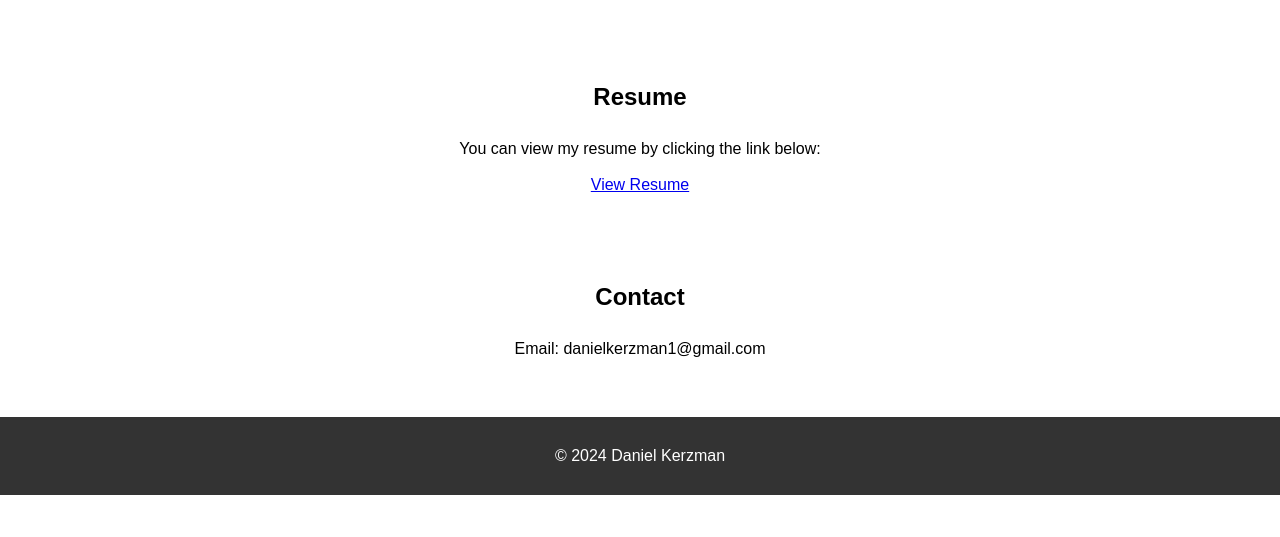
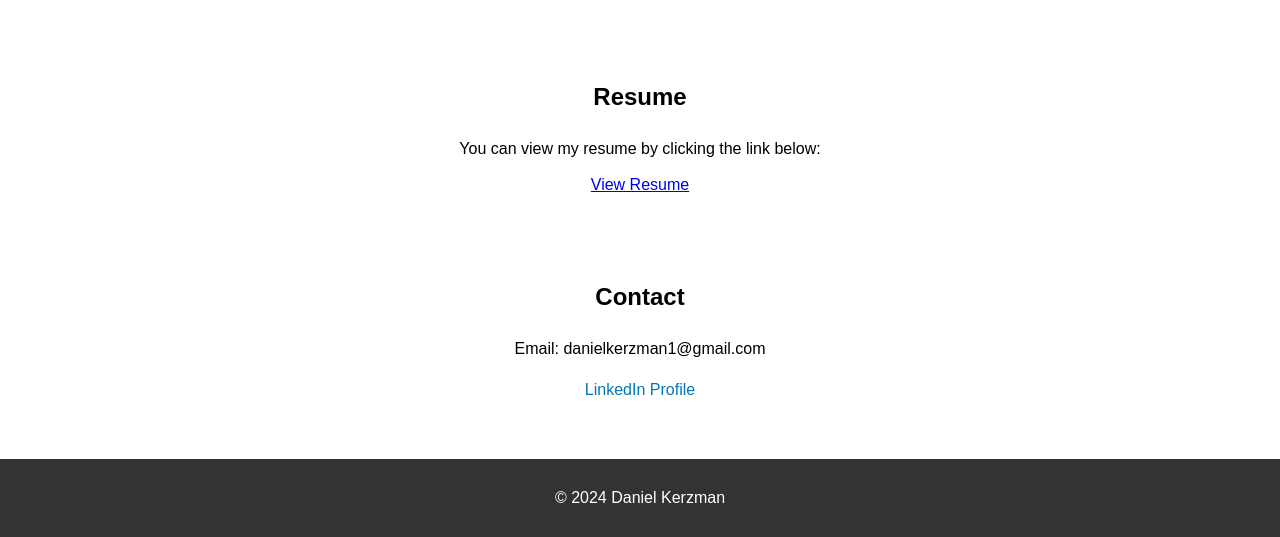
Before and after one commit to FreddieLool/FreddieLool.github.io, a plain HTML site: page index.html in a window 1280 px wide. Shown: the part 1907-2444 px from the top of the page. Before the commit the page ends 2402 px from the top, so only its background shows below. Drawn offline with Linux system fonts and the light colour scheme.

Commit message:
Refining

```diff
--- a/index.html
+++ b/index.html
@@ -41,6 +41,7 @@
                 Your browser does not support the video tag.
             </video>
             <video controls>
+>
                 <source src="Videos/GameVideo.mp4" type="video/mp4">
                 Your browser does not support the video tag.
             </video>
@@ -55,6 +56,7 @@
     <section id="contact">
         <h2>Contact</h2>
         <p>Email: danielkerzman1@gmail.com</p>
+        <p><a href="https://www.linkedin.com/in/danielkerzman/" target="_blank">LinkedIn Profile</a></p>
     </section>
     <footer>
         <p>&copy; 2024 Daniel Kerzman</p>
--- a/styles.css
+++ b/styles.css
@@ -93,3 +93,12 @@ footer {
 #resume p {
     margin-bottom: 10px;
 }
+
+#contact a {
+    color: #0077b5; /* LinkedIn blue */
+    text-decoration: none;
+}
+
+#contact a:hover {
+    text-decoration: underline;
+}
```
